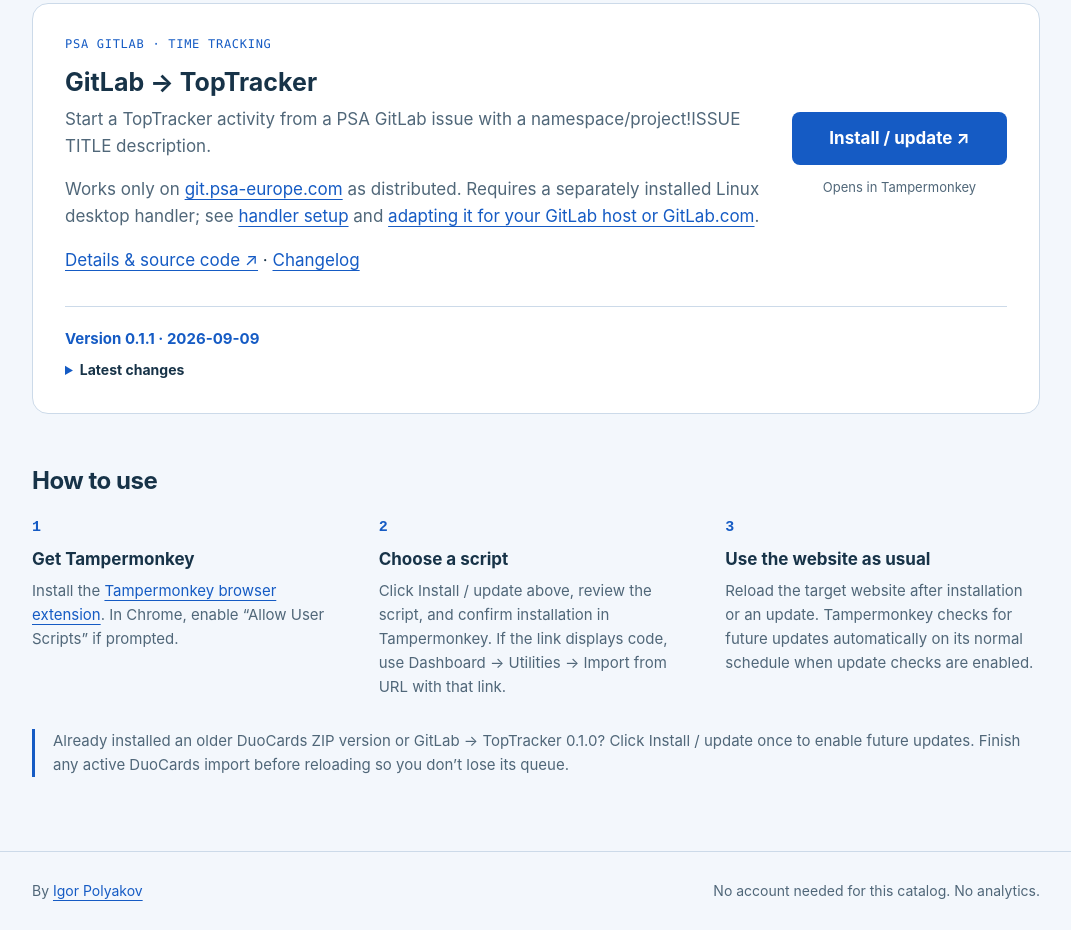
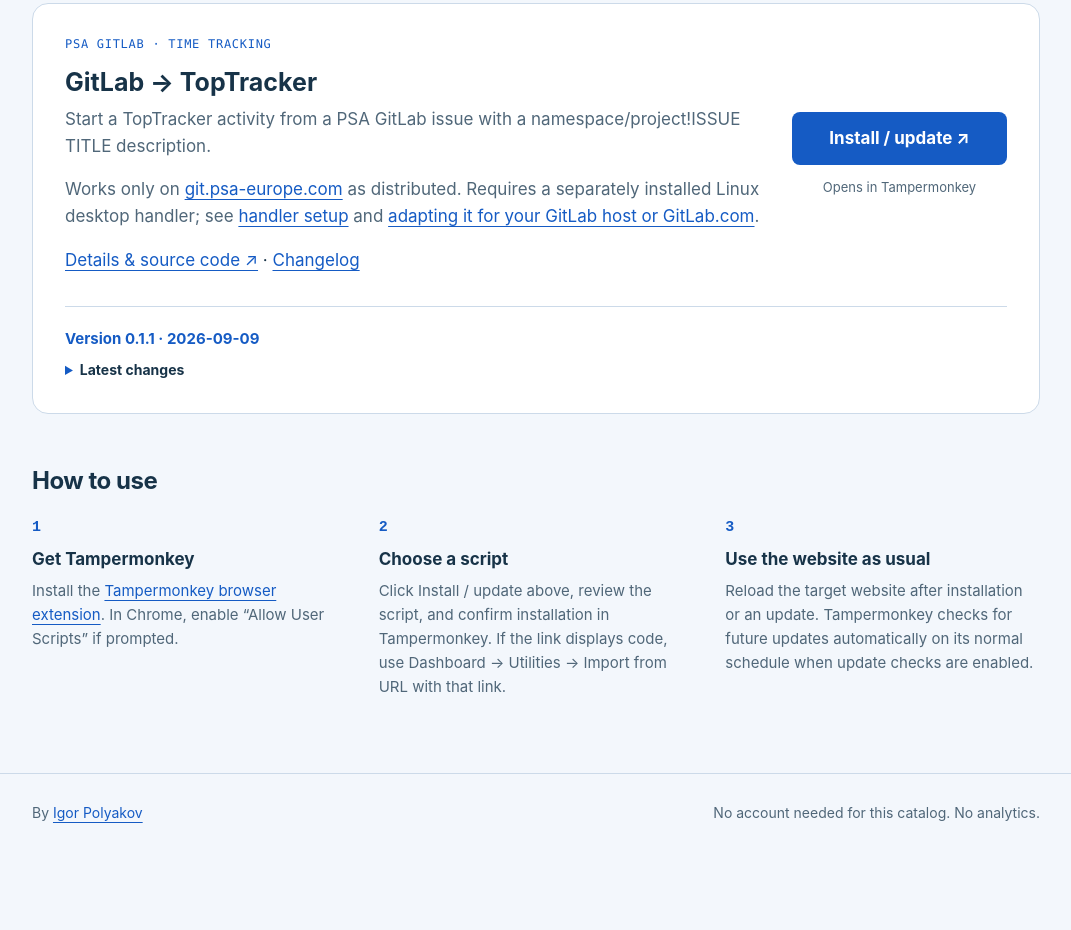
Before and after one commit to ihoru/userscripts, a website: page index.html in a window 1280 px wide. Shown: the part 946-1876 px from the top of the page, without its empty margins (104-1175 px from the left). After the commit the page ends 1798 px from the top, so only its background shows below. Drawn offline with Linux system fonts and the light colour scheme.

Commit message:
Remove outdated installation migration note

```diff
--- a/index.html
+++ b/index.html
@@ -82,7 +82,7 @@
       <li><strong>Get Tampermonkey</strong><p>Install the <a href="https://www.tampermonkey.net/">Tampermonkey browser extension</a>. In Chrome, enable “Allow User Scripts” if prompted.</p></li>
       <li><strong>Choose a script</strong><p>Click Install / update above, review the script, and confirm installation in Tampermonkey. If the link displays code, use Dashboard → Utilities → Import from URL with that link.</p></li>
       <li><strong>Use the website as usual</strong><p>Reload the target website after installation or an update. Tampermonkey checks for future updates automatically on its normal schedule when update checks are enabled.</p></li>
-    </ol><p class="note">Already installed an older DuoCards ZIP version or GitLab → TopTracker 0.1.0? Click Install / update once to enable future updates. Finish any active DuoCards import before reloading so you don’t lose its queue.</p></section>
+    </ol></section>
   </main>
   <footer><span>By <a href="https://github.com/ihoru">Igor Polyakov</a></span><span>No account needed for this catalog. No analytics.</span></footer>
 </body>
```
